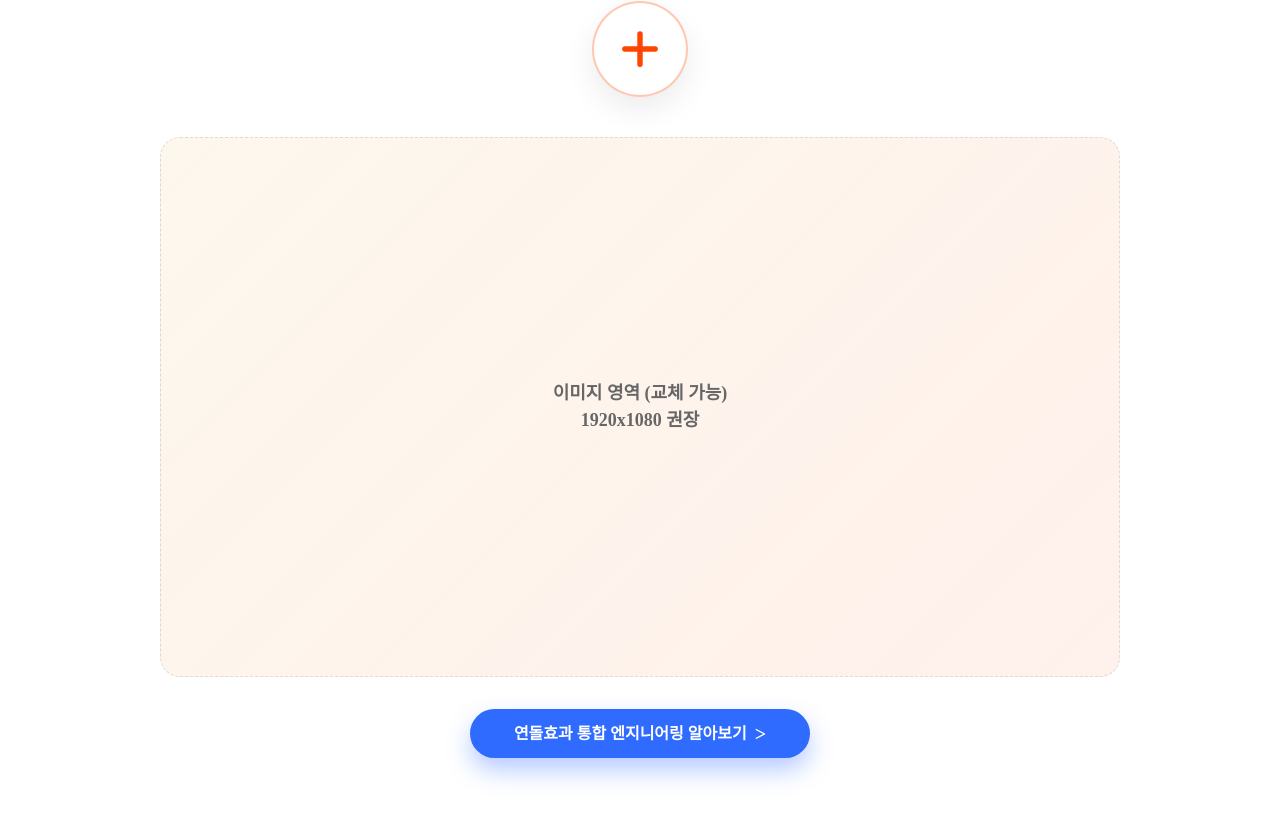
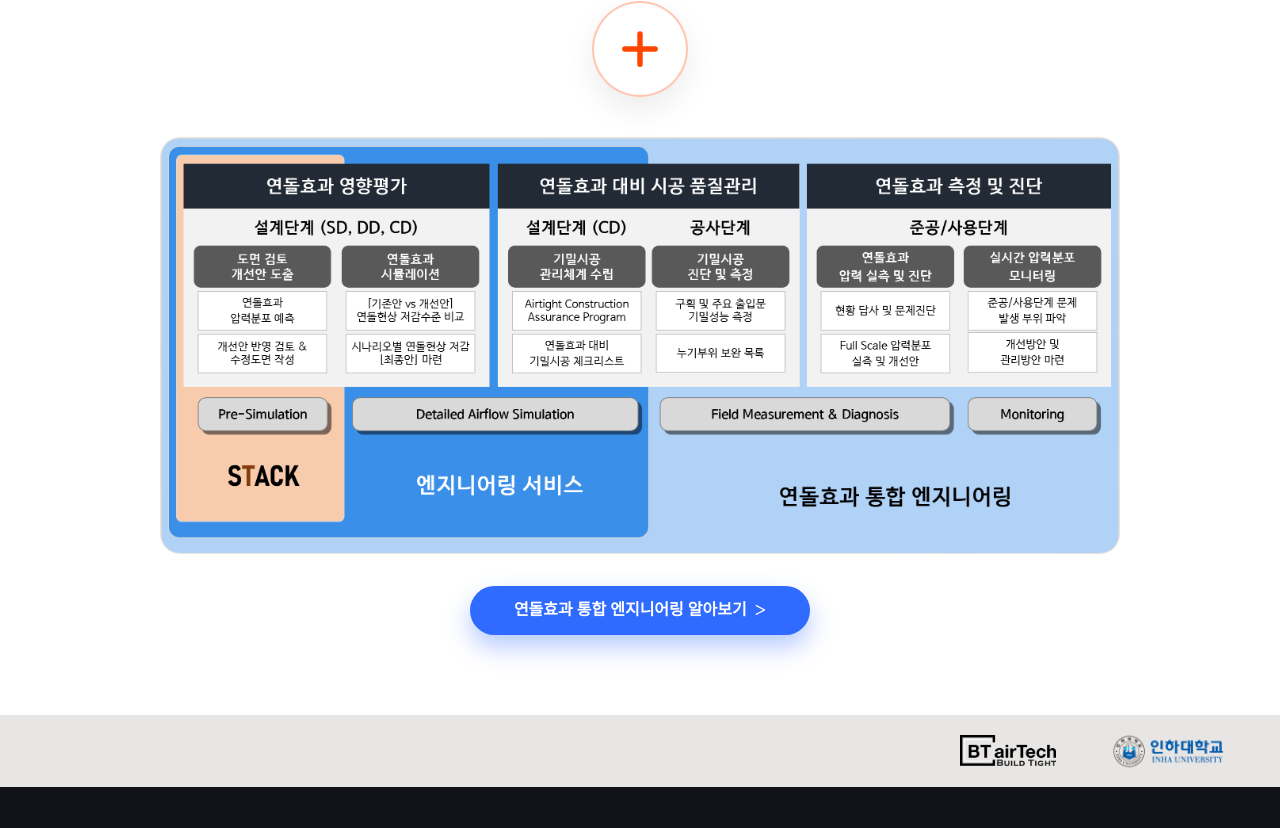
Before and after one commit to loo4os2o/stack-frontend, a Next.js app: page /engineering in a window 1280 px wide. Shown: the part 1373-2201 px from the top of the page. Built offline with nearby package versions, Linux system fonts and the light colour scheme.

Commit message:
[수정] PlanTiers 컴포넌트의 버튼 텍스트를 '서비스 요청하기'에서 '보고서 요청하기'로 변경, ServiceComparisonTable에서 이미지 추가 및 스타일 개선, EvaluationPage에서 이미지 파일 업데이트

```diff
--- a/src/app/engineering/PlanTiers.tsx
+++ b/src/app/engineering/PlanTiers.tsx
@@ -38,7 +38,7 @@ const plans = [
     title: '연돌현상 예측평가 보고서',
     subText:
       '국내 최고 전문가의 진단과 개선 인사이트를 포함한 연돌현상 예측평가 보고서를 제공합니다.',
-    button: '서비스 요청하기',
+    button: '보고서 요청하기',
     features: [
       '연돌현상 영향도',
       '압력분포 및 문제 수준',
--- a/src/app/engineering/ServiceComparisonTable.tsx
+++ b/src/app/engineering/ServiceComparisonTable.tsx
@@ -1,4 +1,6 @@
 import React from 'react';
+import Image from 'next/image';
+import ProcessImage from '@/assets/images/02_about_process.png';
 
 export default function ServiceComparisonTable() {
   return (
@@ -10,12 +12,17 @@ export default function ServiceComparisonTable() {
       </div>
 
       <div className="integration-media">
-        <div className="integration-media-area">
-          <span className="integration-media-placeholder">
-            이미지 영역 (교체 가능)
-            <br />
-            1920x1080 권장
-          </span>
+        <div
+          className="integration-media-area"
+          style={{ aspectRatio: `${ProcessImage.width} / ${ProcessImage.height}` }}
+        >
+          <Image
+            src={ProcessImage}
+            alt="BT Air Tech 연돌효과 엔지니어링 프로세스"
+            priority
+            className="integration-media-img"
+            sizes="(max-width: 1024px) 90vw, 960px"
+          />
         </div>
 
         <a href="https://btairtech.co.kr/" target="_blank" rel="noopener noreferrer" className="integration-media-cta">
--- a/src/app/evaluation/page.tsx
+++ b/src/app/evaluation/page.tsx
@@ -5,7 +5,7 @@ import slideImg1 from '@/assets/images/03_input _001.png';
 import slideImg2 from '@/assets/images/03_input _002.png';
 import EvaluationDiagram1 from '@/assets/images/03_input _003.png';
 import EvaluationDiagram2 from '@/assets/images/03_input _004.png';
-import ExImgIntro4 from '@/assets/images/12_stackeffect _001.jpg';
+import ExImgIntro4 from '@/assets/images/12_stackeffect _003.jpg';
 import ElevatorStackedBarChart from '@/components/charts/ElevatorStackedBarChart';
 import SectionStackedBarChart from '@/components/charts/SectionStackedBarChart';
 import Modal from '@/components/common/Modal';
--- a/src/app/intro/page.tsx
+++ b/src/app/intro/page.tsx
@@ -4,7 +4,7 @@ import '@/css/projects.css';
 import Image from 'next/image';
 import pdfFileIcon from '@/assets/icons/icon-pdf.png';
 import ExImgIntro2 from '@/assets/images/12_stackeffect _002.png';
-import ExImgIntro4 from '@/assets/images/12_stackeffect _001.jpg';
+import ExImgIntro4 from '@/assets/images/12_stackeffect _003.jpg';
 import accMinus from '@/assets/icons/icon-minus.png';
 import accPlus from '@/assets/icons/icon-plus.png';
 
--- a/src/css/engineering.css
+++ b/src/css/engineering.css
@@ -272,14 +272,10 @@
 .integration-media-area{
   position: relative;
   width: 100%;
-  aspect-ratio: 16 / 9;
-  min-height: 320px;
+  min-height: 0;
   border-radius: 1.25rem;
   background: linear-gradient(135deg, rgba(237, 192, 108, 0.12), rgba(255, 69, 0, 0.08));
-  border: 1px dashed rgba(18, 18, 27, 0.12);
-  display: flex;
-  align-items: center;
-  justify-content: center;
+  border: 1px solid rgba(18, 18, 27, 0.08);
   overflow: hidden;
 }
 
@@ -290,6 +286,12 @@
   text-align: center;
   padding: 1.5rem;
   line-height: 150%;
+}
+
+.integration-media-img{
+  width: 100%;
+  height: auto;
+  display: block;
 }
 
 .integration-media-cta{
@@ -321,9 +323,6 @@
   .integration-media{
     max-width: 100%;
   }
-  .integration-media-area{
-    min-height: 260px;
-  }
 }
 
 @media (max-width: 640px){
@@ -333,7 +332,6 @@
     font-size: 2.75rem;
   }
   .integration-media-area{
-    min-height: 220px;
     border-radius: 1rem;
   }
   .integration-media-cta{
```
Also changed, not shown: src/assets/images/02_about_process.png (added), src/assets/images/12_stackeffect _003.jpg (added).
